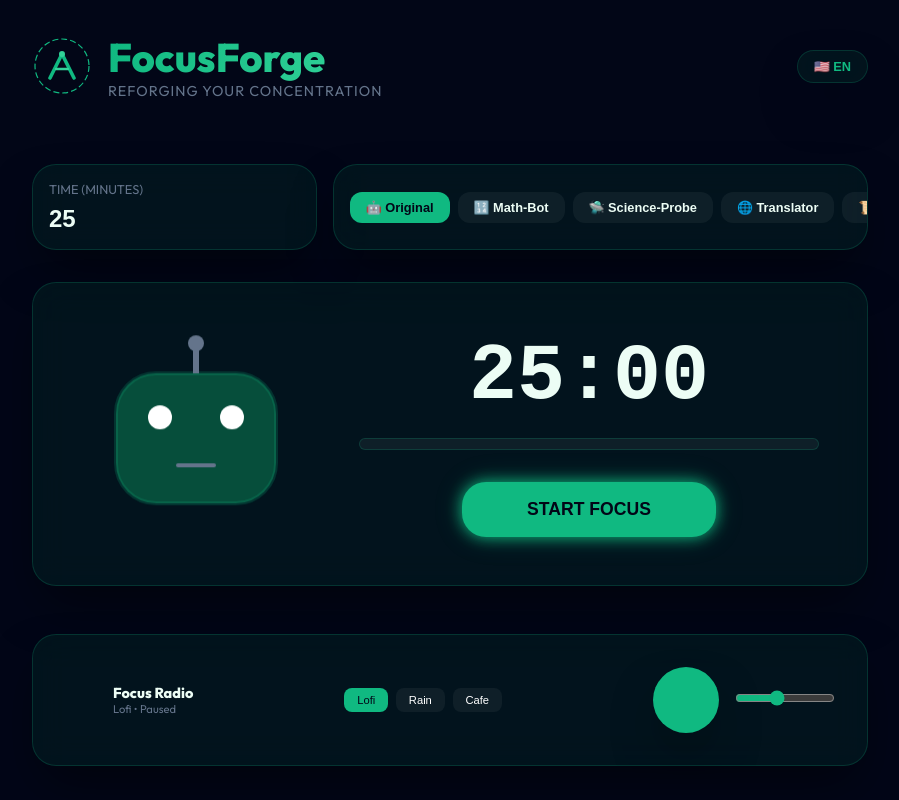
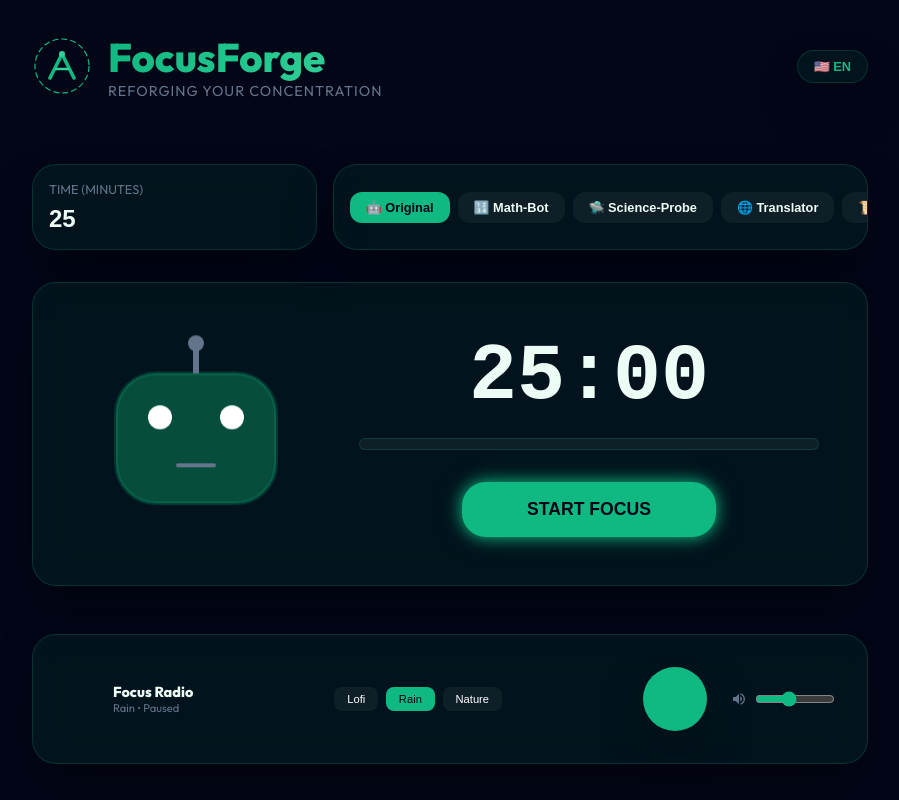
Before and after one commit to AaronLopz/focus-forge, a React (Vite) app: page / in a window 1280 px wide. Shown: the top 800 px of the page, without its empty margins (190-1089 px from the left). Built offline with nearby package versions, Linux system fonts and the light colour scheme.

Commit message:
Audio: Hardened player with forced loading and visible icons

```diff
--- a/src/App.jsx
+++ b/src/App.jsx
@@ -23,8 +23,8 @@ const subjects = [
 
 const channels = [
   { id: 'lofi', label: 'Lofi', url: 'https://stream.zeno.fm/f36p873hb8hvu' },
-  { id: 'rain', label: 'Rain', url: 'https://www.soundhelix.com/examples/mp3/SoundHelix-Song-8.mp3' },
-  { id: 'cafe', label: 'Cafe', url: 'https://www.soundhelix.com/examples/mp3/SoundHelix-Song-2.mp3' }
+  { id: 'rain', label: 'Rain', url: 'https://archive.org/download/rain_202209/rain.mp3' },
+  { id: 'nature', label: 'Nature', url: 'https://archive.org/download/nature-sounds-01/nature-sounds-01.mp3' }
 ];
 
 function App() {
@@ -36,10 +36,9 @@ function App() {
   const { secondsLeft, isActive, status, startTimer, resetTimer, setSecondsLeft } = useFocusTimer(sessionMins);
   const [history, setHistory] = useState([]);
 
-  // Audio Radio States
   const [isPlaying, setIsPlaying] = useState(false);
   const [volume, setVolume] = useState(0.4);
-  const [currentChannel, setCurrentChannel] = useState(channels[0]);
+  const [currentChannel, setCurrentChannel] = useState(channels[1]); // Default to Rain for stability
   const audioRef = useRef(null);
 
   useEffect(() => {
@@ -52,7 +51,6 @@ function App() {
     }
   }, [sessionMins, isActive]);
 
-  // Sync audio settings
   useEffect(() => {
     if (audioRef.current) {
       audioRef.current.volume = volume;
@@ -61,7 +59,13 @@ function App() {
 
   const toggleMusic = () => {
     if (audioRef.current.paused) {
-      audioRef.current.play().then(() => setIsPlaying(true)).catch(e => console.error(e));
+      audioRef.current.load();
+      audioRef.current.play()
+        .then(() => setIsPlaying(true))
+        .catch(e => {
+            console.error("Playback failed:", e);
+            setIsPlaying(false);
+        });
     } else {
       audioRef.current.pause();
       setIsPlaying(false);
@@ -69,11 +73,16 @@ function App() {
   };
 
   const changeChannel = (channel) => {
-    setCurrentChannel(channel);
     setIsPlaying(false);
     if (audioRef.current) {
-        audioRef.current.load();
+        audioRef.current.pause();
     }
+    setCurrentChannel(channel);
+    setTimeout(() => {
+        if (audioRef.current) {
+            audioRef.current.load();
+        }
+    }, 100);
   };
 
   const formatTime = (seconds) => {
@@ -205,25 +214,29 @@ function App() {
              </div>
              <div>
                 <h4 style={{ fontSize: '0.9rem' }}>{lang === 'en' ? 'Focus Radio' : 'Radio de Enfoque'}</h4>
-                <p style={{ fontSize: '0.7rem', color: 'var(--text-dim)' }}>{currentChannel.label} • {isPlaying ? 'Playing' : 'Paused'}</p>
+                <p style={{ fontSize: '0.7rem', color: 'var(--text-dim)' }}>{currentChannel.label} • {isPlaying ? (lang === 'en' ? 'Playing' : 'Sonando') : (lang === 'en' ? 'Paused' : 'Pausado')}</p>
              </div>
           </div>
 
           <div style={{ display: 'flex', gap: '0.5rem' }}>
              {channels.map(c => (
-               <button key={c.id} onClick={() => changeChannel(c)} style={{ padding: '0.4rem 0.8rem', borderRadius: '8px', fontSize: '0.7rem', background: currentChannel.id === c.id ? 'var(--primary)' : 'rgba(255,255,255,0.05)', color: currentChannel.id === c.id ? 'var(--bg-deep)' : 'white' }}>
+               <button key={c.id} onClick={() => changeChannel(c)} style={{ padding: '0.4rem 0.8rem', borderRadius: '8px', fontSize: '0.7rem', background: currentChannel.id === c.id ? 'var(--primary)' : 'rgba(255,255,255,0.05)', color: currentChannel.id === c.id ? 'var(--bg-deep)' : 'white', transition: '0.3s' }}>
                  {c.label}
                </button>
              ))}
           </div>
 
-          <div style={{ display: 'flex', alignItems: 'center', gap: '1rem' }}>
+          <div style={{ display: 'flex', alignItems: 'center', gap: '1.5rem' }}>
              <audio ref={audioRef} src={currentChannel.url} loop crossOrigin="anonymous" />
-             <button onClick={toggleMusic} className="glass-card" style={{ width: '50px', height: '50px', borderRadius: '50%', background: 'var(--primary)', color: 'var(--bg-deep)', display: 'flex', justifyContent: 'center', alignItems: 'center' }}>
-                {isPlaying ? <svg width="24" height="24" fill="currentColor" viewBox="0 0 24 24"><path d="M6 19h4V5H6v14zm8-14v14h4V5h-4z"/></svg> : <svg width="24" height="24" fill="currentColor" viewBox="0 0 24 24"><path d="M8 5v14l11-7z"/></svg>}
+             <button onClick={toggleMusic} className="glass-card" style={{ width: '55px', height: '55px', borderRadius: '50%', background: 'var(--primary)', color: '#0f172a', display: 'flex', justifyContent: 'center', alignItems: 'center', border: 'none', cursor: 'pointer' }}>
+                {isPlaying ?
+                  <svg width="24" height="24" fill="#0f172a" viewBox="0 0 24 24"><path d="M6 19h4V5H6v14zm8-14v14h4V5h-4z"/></svg> :
+                  <svg width="24" height="24" fill="#0f172a" viewBox="0 0 24 24"><path d="M8 5v14l11-7z"/></svg>
+                }
              </button>
-             <div style={{ width: '100px' }}>
-                <input type="range" min="0" max="1" step="0.01" value={volume} onChange={(e) => setVolume(e.target.value)} style={{ width: '100%', accentColor: 'var(--primary)' }} />
+             <div style={{ display: 'flex', alignItems: 'center', gap: '0.5rem' }}>
+                <svg width="16" height="16" fill="var(--text-dim)" viewBox="0 0 24 24"><path d="M3 9v6h4l5 5V4L7 9H3zm13.5 3c0-1.77-1.02-3.29-2.5-4.03v8.05c1.48-.73 2.5-2.25 2.5-4.02zM14 3.23v2.06c2.89.86 5 3.54 5 6.71s-2.11 5.85-5 6.71v2.06c4.01-.91 7-4.49 7-8.77s-2.99-7.86-7-8.77z"/></svg>
+                <input type="range" min="0" max="1" step="0.01" value={volume} onChange={(e) => setVolume(parseFloat(e.target.value))} style={{ width: '80px', accentColor: 'var(--primary)' }} />
              </div>
           </div>
         </div>
@@ -239,6 +252,18 @@ function App() {
         }}>
           <h2 style={{ marginBottom: '0.5rem' }}>{t.brokenTitle}</h2>
           <p>{t.brokenDesc}</p>
+        </div>
+      )}
+
+      {status === 'success' && (
+        <div className="alert glass-card" style={{
+          color: '#10b981',
+          border: '1px solid #10b981',
+          marginTop: '2rem',
+          textAlign: 'center'
+        }}>
+          <h2 style={{ marginBottom: '0.5rem' }}>{t.successTitle}</h2>
+          <p>{t.successDesc}</p>
         </div>
       )}
 
```
